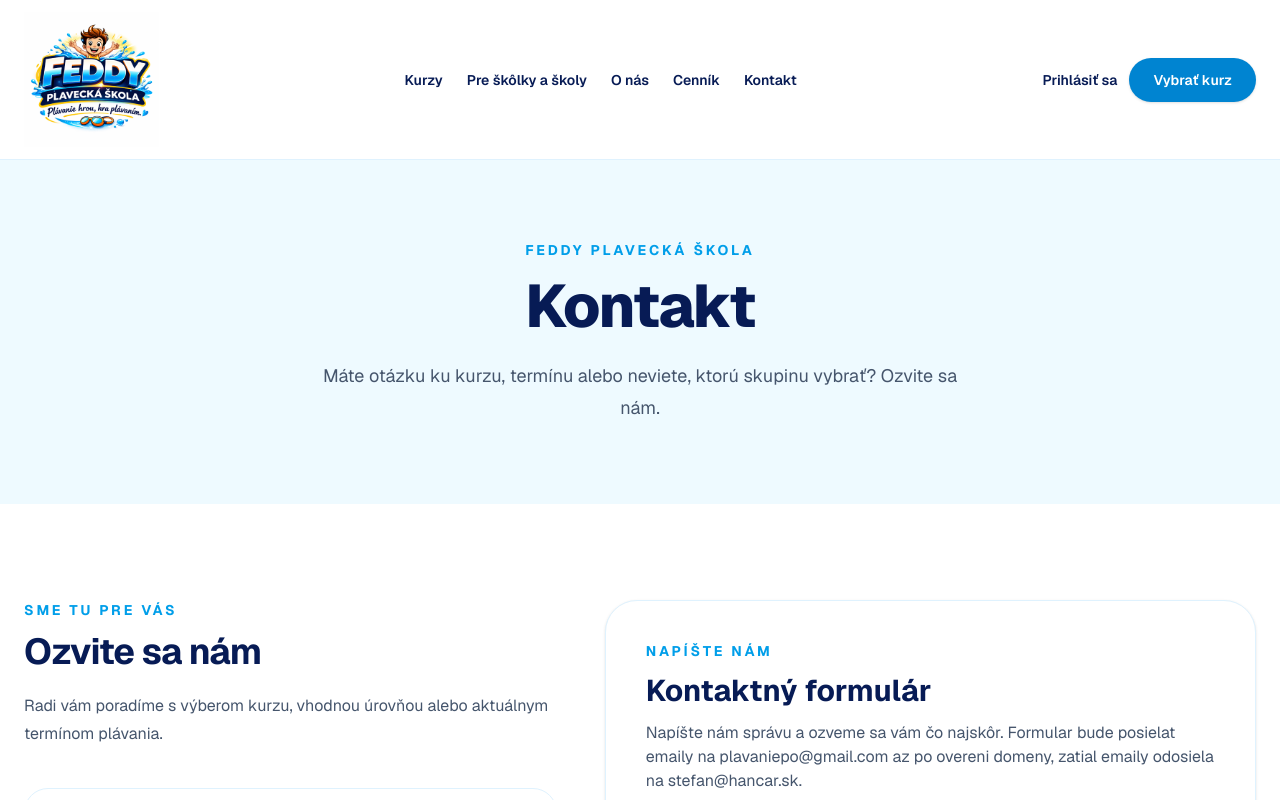
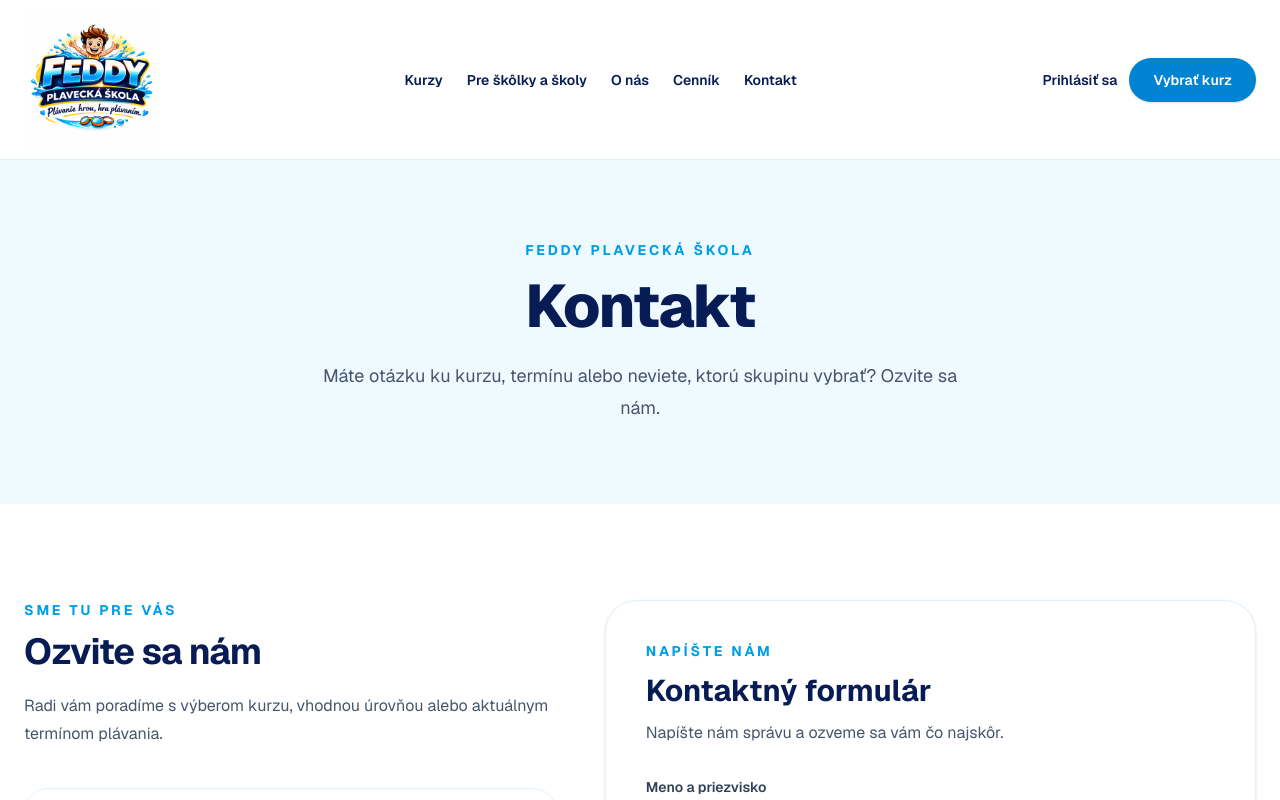
Before and after one commit to Stefan8412/plavkurzy-presov, a Next.js app: page /kontakt in a window 1280 px wide. Shown: the top 800 px of the page. Built offline with nearby package versions, Linux system fonts and the light colour scheme; no server answers.

Commit message:
add contact form update

```diff
--- a/app/kontakt/actions.ts
+++ b/app/kontakt/actions.ts
@@ -51,7 +51,7 @@ export async function sendContactMessage(
   try {
     const { error } = await resend.emails.send({
       from: "FEDDY web <onboarding@resend.dev>",
-      to: ["stefan@hancar.sk"],
+      to: ["plavaniepo@gmail.com"],
       replyTo: email,
       subject: `Kontaktný formulár: ${selectedSubject}`,
       text: `
--- a/app/kontakt/page.tsx
+++ b/app/kontakt/page.tsx
@@ -122,9 +122,7 @@ export default function ContactPage() {
             </h2>
 
             <p className="mt-3 text-slate-600">
-              Napíšte nám správu a ozveme sa vám čo najskôr. Formular bude
-              posielat emaily na plavaniepo@gmail.com az po overeni domeny,
-              zatial emaily odosiela na stefan@hancar.sk.
+              Napíšte nám správu a ozveme sa vám čo najskôr.
             </p>
 
             <ContactForm />
```
